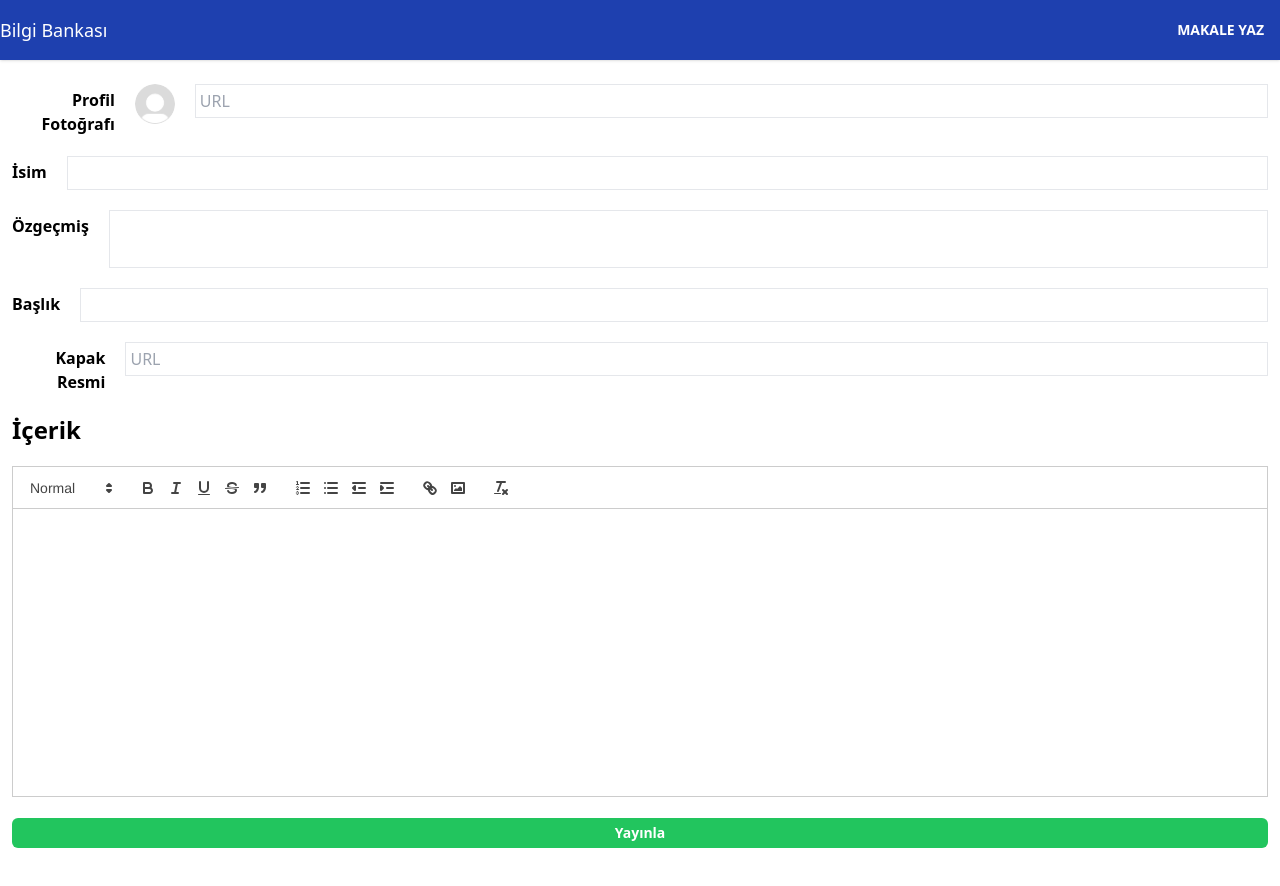
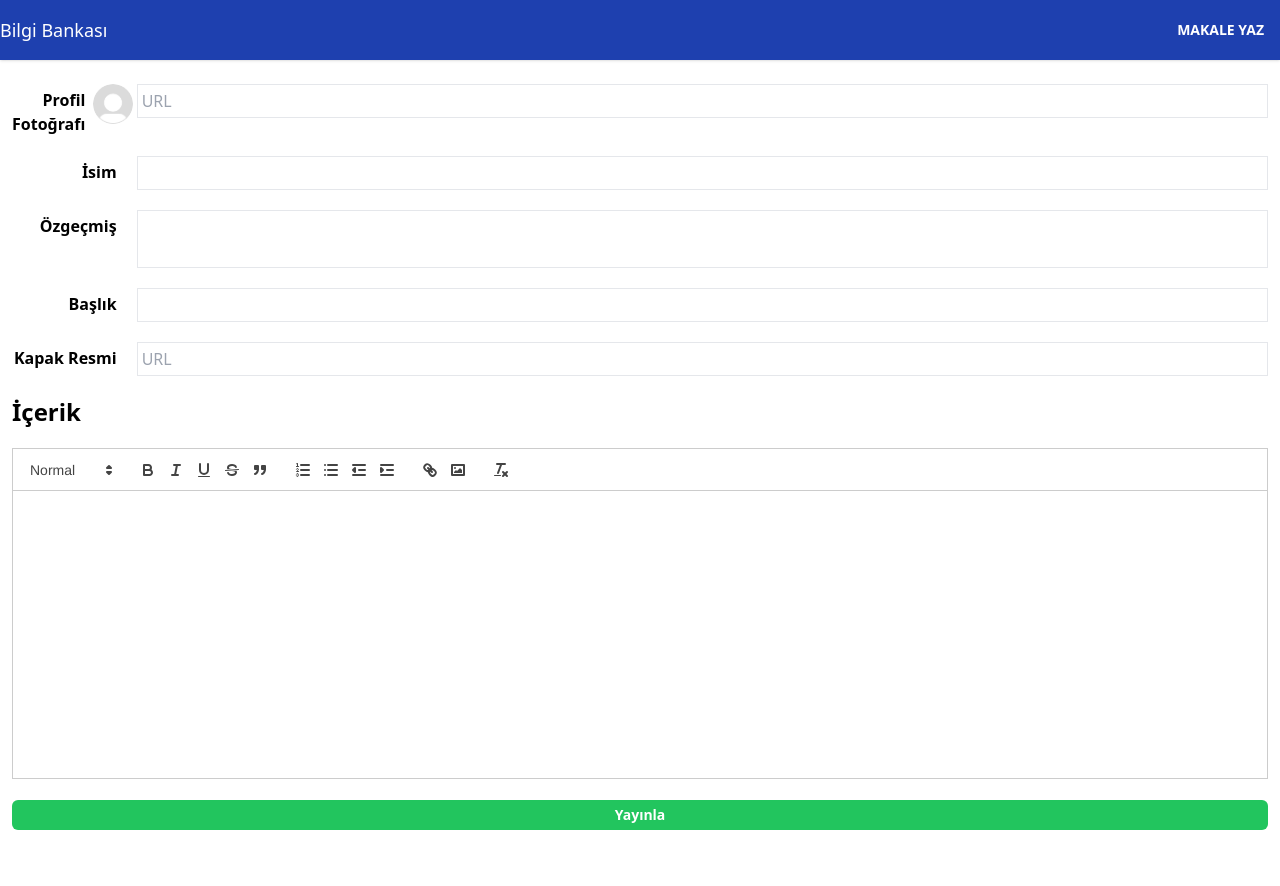
Before and after one commit to Jubstaaa/bilgi-bankasi, a React (Create React App) app: page /yeni-makale in a window 1280 px wide. Shown: the top 886 px of the page. Built offline with nearby package versions, Linux system fonts and the light colour scheme.

Commit message:
yeni makale sayfası tasarım düzenlemesi

```diff
--- a/src/pages/NewPost.js
+++ b/src/pages/NewPost.js
@@ -59,16 +59,19 @@ function NewPost() {
               onSubmit={handleSubmit}
               className="flex flex-col justify-start items-center w-full space-y-5"
             >
-              <div className="flex items-start justify-center space-x-5 w-full">
-                <label className=" font-semibold pt-1 text-end">
+              <div className="grid grid-cols-12 items-start justify-center space-x-5 w-full">
+                <div className="col-span-1 flex space-x-2">
+                  <label className="font-semibold pt-1 text-end">
                     Profil Fotoğrafı
                   </label>
                   <img
-                  className="h-10 w-10 cursor-pointer col-span-2 justify-self-end rounded-full object-cover"
+                    className="h-10 w-10 cursor-pointer rounded-full object-cover"
                     src={values.profilePhoto || "/img/no-avatar.jpeg"}
                     alt=""
                   />
-                <div className=" w-full flex flex-col justify-center items-start space-y-3">
+                </div>
+
+                <div className="col-span-11 flex flex-col justify-center items-start space-y-3">
                   <input
                     className="w-full border-[1px] border-secondaryBorder p-1"
                     type="text"
@@ -79,9 +82,11 @@ function NewPost() {
                   />
                 </div>
               </div>
-              <div className="flex items-start justify-center space-x-5 w-full">
-                <label className=" font-semibold pt-1 text-end">İsim</label>
-                <div className=" w-full flex flex-col justify-center items-start space-y-3">
+              <div className="grid grid-cols-12 items-start justify-center space-x-5 w-full">
+                <label className="col-span-1 font-semibold pt-1 text-end">
+                  İsim
+                </label>
+                <div className="col-span-11 flex flex-col justify-center items-start space-y-3">
                   <input
                     required
                     className="w-full border-[1px] border-secondaryBorder p-1"
@@ -93,9 +98,11 @@ function NewPost() {
                 </div>
               </div>
 
-              <div className="flex items-start justify-center space-x-5 w-full">
-                <label className="font-semibold pt-1 text-end">Özgeçmiş</label>
-                <div className=" w-full flex flex-col justify-center items-start space-y-3">
+              <div className="grid grid-cols-12 items-start justify-center space-x-5 w-full">
+                <label className=" col-span-1 font-semibold pt-1 text-end">
+                  Özgeçmiş
+                </label>
+                <div className="col-span-11 flex flex-col justify-center items-start space-y-3">
                   <textarea
                     className="w-full border-[1px] border-secondaryBorder p-1 resize-none	"
                     type="text"
@@ -105,9 +112,11 @@ function NewPost() {
                   />
                 </div>
               </div>
-              <div className="flex items-start justify-center space-x-5 w-full">
-                <label className=" font-semibold pt-1 text-end">Başlık</label>
-                <div className=" w-full flex flex-col justify-center items-start space-y-3">
+              <div className="grid grid-cols-12 items-start justify-center space-x-5 w-full">
+                <label className="col-span-1 font-semibold pt-1 text-end">
+                  Başlık
+                </label>
+                <div className="col-span-11 flex flex-col justify-center items-start space-y-3">
                   <input
                     required
                     className="w-full border-[1px] border-secondaryBorder p-1"
@@ -118,12 +127,12 @@ function NewPost() {
                   />
                 </div>
               </div>
-              <div className="flex items-start justify-center space-x-5 w-full">
-                <label className=" font-semibold pt-1 text-end">
+              <div className="grid grid-cols-12 items-start justify-center space-x-5 w-full">
+                <label className="col-span-1 font-semibold pt-1 text-end">
                   Kapak Resmi
                 </label>
 
-                <div className=" w-full flex flex-col justify-center items-start space-y-3">
+                <div className="col-span-11 flex flex-col justify-center items-start space-y-3">
                   <input
                     className="w-full border-[1px] border-secondaryBorder p-1"
                     type="text"
```
Lines whose indentation alone changed are shown as unchanged.
